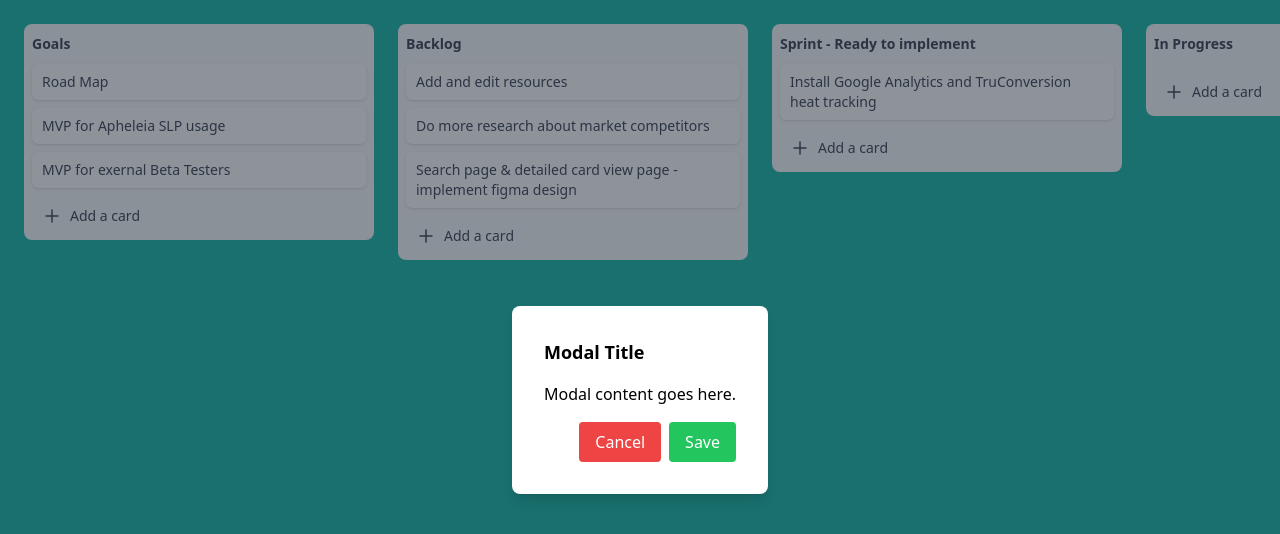
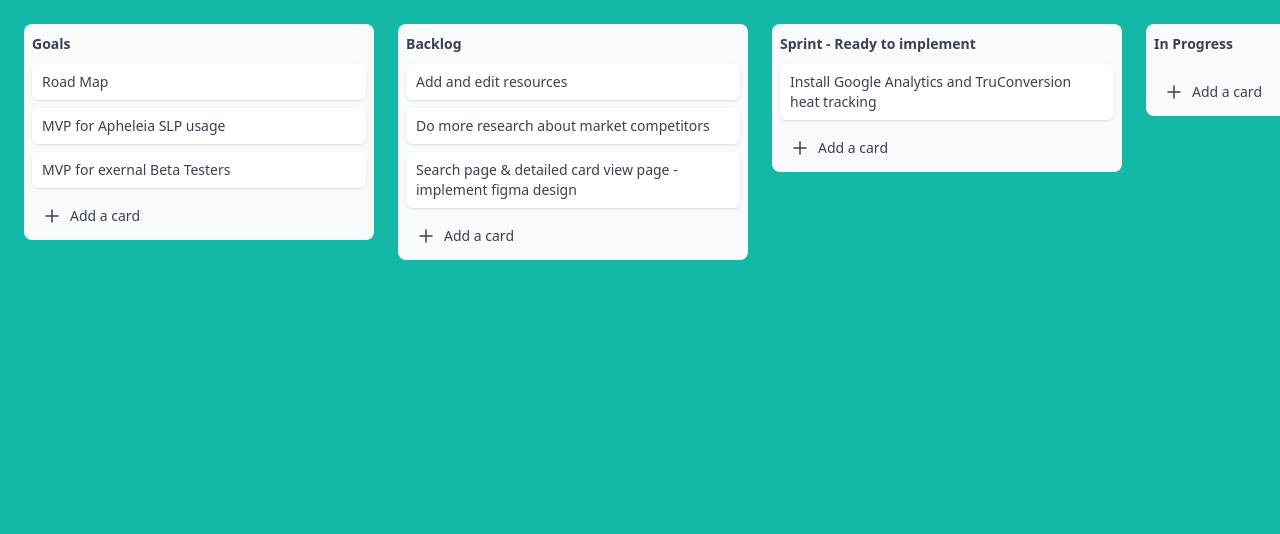
Before and after one commit to airrakedev/trello-boards, a Vue app: page / in a window 1280 px wide. Shown: the top 534 px of the page. Built offline with nearby package versions, Linux system fonts and the light colour scheme.

Commit message:
trying to implement router view for child component.

```diff
--- /dev/null
+++ b/src/components/UpdateCard.vue
@@ -0,0 +1,11 @@
+<template>
+	<!-- <modal-wrapper>
+		<template #title> Modal Wrapper </template>
+	</modal-wrapper> -->
+	<router-view>
+		<h1>Unsa go ni UY</h1>
+	</router-view>
+</template>
+<script setup lang="ts">
+// import ModalWrapper from "@/components/modal/generic.vue";
+</script>
--- a/src/components/modal/generic.vue
+++ b/src/components/modal/generic.vue
@@ -1,16 +1,47 @@
 <template>
-	<div class="fixed inset-0 z-30 flex items-center justify-center">
+	<div
+		v-if="isVisible"
+		class="fixed inset-0 z-30 flex items-center justify-center"
+	>
 		<div class="fixed inset-0 bg-gray-800 opacity-50 z-40"></div>
-		<div class="bg-white rounded-lg shadow-lg p-8 z-50">
-			<h2 class="text-lg font-bold mb-4">Modal Title</h2>
-			<p class="mb-4">Modal content goes here.</p>
+		<div
+			v-bind="$attrs['class']"
+			class="bg-white rounded-lg shadow-lg px-8 py-6 z-50"
+		>
+			<slot name="title">
+				<h2 class="text-lg font-bold mb-4">Modal Title</h2>
+			</slot>
+			<slot name="body">
+				<p class="mb-4">Modal content goes here.</p>
+			</slot>
+
 			<div class="flex justify-end">
-				<button class="bg-red-500 text-white px-4 py-2 rounded mr-2">
-					Cancel
+				<button
+					@click="isVisible = false"
+					class="bg-red-500 text-white px-4 py-2 rounded"
+				>
+					<slot name="cancel-title"> Cancel </slot>
 				</button>
-				<button class="bg-green-500 text-white px-4 py-2 rounded">Save</button>
+				<slot name="submit"> </slot>
+				<!-- <button class="bg-green-500 text-white px-4 py-2 rounded">Save</button> -->
 			</div>
 		</div>
 	</div>
 </template>
-<script setup lang="scss"></script>
+<script lang="ts">
+export default {
+	inheritAttrs: false,
+};
+</script>
+<script setup lang="ts">
+import { ref } from "vue";
+
+let isVisible = ref(true);
+
+// METHODS
+const open = () => {
+	isVisible.value = true;
+};
+</script>
+
+<style scoped lang="scss"></style>
--- a/src/router/index.ts
+++ b/src/router/index.ts
@@ -10,6 +10,13 @@ const router = createRouter({
 			// this generates a separate chunk (About.[hash].js) for this route
 			// which is lazy-loaded when the route is visited.
 			component: () => import("./../views/Board.vue"),
+			children: [
+				{
+					path: "card/:cardId",
+					name: "UpdateCard",
+					component: () => import("@/components/UpdateCard.vue"),
+				},
+			],
 		},
 	],
 });
--- a/src/views/Board.vue
+++ b/src/views/Board.vue
@@ -58,9 +58,11 @@
 				</div>
 			</template>
 			<add-board @submit-board="addColumn"></add-board>
+			<!-- <router-view> -->
+			<!-- <update-card /> -->
+			<!-- </router-view> -->
 		</div>
 	</div>
-	<modal-dialog />
 </template>
 <script setup lang="ts">
 import { ref } from "vue";
@@ -71,7 +73,7 @@ import type { Columns, Cards } from "./../models/index.ts";
 import CloseIcon from "@/assets/svg/close.vue";
 import PlusIcon from "@/assets/svg/plus.vue";
 import AddBoard from "@/components/AddBoard.vue";
-import ModalDialog from "@/components/modal/generic.vue";
+// import UpdateCard from "@/components/UpdateCard.vue";
 
 const columns = ref([
 	{
```
